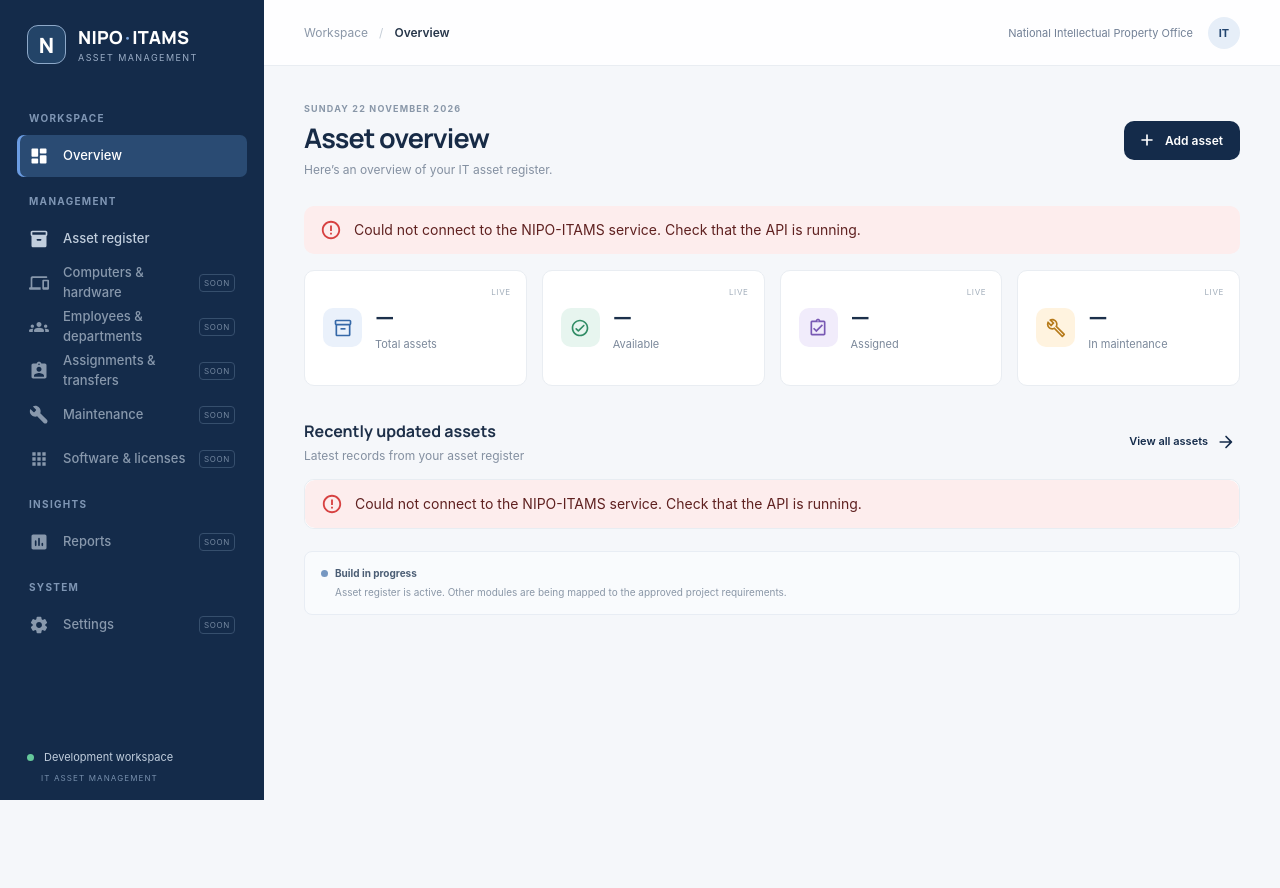
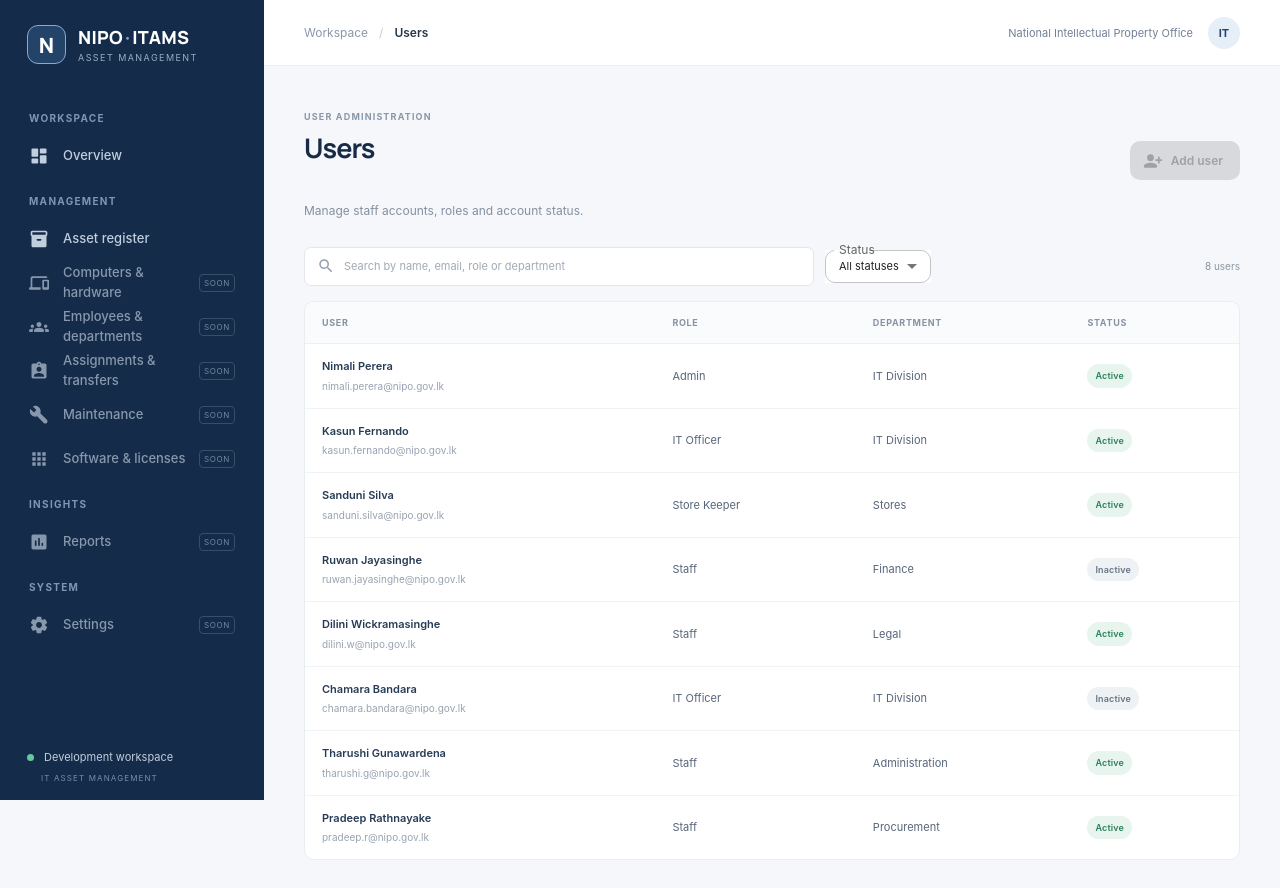
Before and after one commit to MahenBandaraHiggoda/NIPO-ITAMS, a React (Vite) app in the folder frontend/: page /users in a window 1280 px wide. Before the commit this address led to /. Shown: the top 888 px of the page. Before the commit the page ends 800 px from the top, so only its background shows below. Built offline with nearby package versions, Linux system fonts and the light colour scheme; no server answers.

Commit message:
Add user directory page with search and status filter

```diff
--- a/frontend/src/App.jsx
+++ b/frontend/src/App.jsx
@@ -15,6 +15,7 @@ import { useLocation, useNavigate } from 'react-router-dom'
 import DashboardPage from './features/dashboard/DashboardPage.jsx'
 import AssetsPage from './features/assets/AssetsPage.jsx'
 import Login from './pages/auth/Login.jsx' // ADDED
+import UserDirectory from './pages/users/UserDirectory.jsx' // ADDED
 
 const drawerWidth = 264
 const navigation = [
@@ -45,10 +46,10 @@ export default function App() {
     <Box component="main" className="main-area" sx={{ ml: { md: `${drawerWidth}px` } }}>
       <header className="topbar"><Toolbar disableGutters>
         <IconButton onClick={() => setOpen(true)} className="mobile-menu" aria-label="Open navigation"><MenuRoundedIcon /></IconButton>
-        <div className="crumb"><span>Workspace</span><b>/</b>{location.pathname === '/assets' ? 'Asset register' : 'Overview'}</div>
+        <div className="crumb"><span>Workspace</span><b>/</b>{location.pathname === '/assets' ? 'Asset register' : location.pathname === '/users' ? 'Users' : 'Overview'}</div>
         <div className="topbar-right"><span className="topbar-label">National Intellectual Property Office</span><div className="user-avatar">IT</div></div>
       </Toolbar></header>
-      <Box className="page-content"><Routes><Route path="/" element={<DashboardPage />} /><Route path="/assets" element={<AssetsPage />} /><Route path="*" element={<Navigate to="/" replace />} /></Routes></Box>
+      <Box className="page-content"><Routes><Route path="/" element={<DashboardPage />} /><Route path="/assets" element={<AssetsPage />} /><Route path="/users" element={<UserDirectory />} /><Route path="*" element={<Navigate to="/" replace />} /></Routes></Box>
     </Box>
   </Box>
 }
--- /dev/null
+++ b/frontend/src/pages/users/UserDirectory.jsx
@@ -0,0 +1,127 @@
+import { useMemo, useState } from 'react'
+import { Button, MenuItem, TextField } from '@mui/material'
+import PersonAddAlt1RoundedIcon from '@mui/icons-material/PersonAddAlt1Rounded'
+import SearchRoundedIcon from '@mui/icons-material/SearchRounded'
+import PeopleAltRoundedIcon from '@mui/icons-material/PeopleAltRounded'
+
+// TEMPORARY mock data until the backend users API is ready.
+const MOCK_USERS = [
+  { id: 1, name: 'Nimali Perera', email: 'nimali.perera@nipo.gov.lk', role: 'Admin', department: 'IT Division', status: 'active' },
+  { id: 2, name: 'Kasun Fernando', email: 'kasun.fernando@nipo.gov.lk', role: 'IT Officer', department: 'IT Division', status: 'active' },
+  { id: 3, name: 'Sanduni Silva', email: 'sanduni.silva@nipo.gov.lk', role: 'Store Keeper', department: 'Stores', status: 'active' },
+  { id: 4, name: 'Ruwan Jayasinghe', email: 'ruwan.jayasinghe@nipo.gov.lk', role: 'Staff', department: 'Finance', status: 'inactive' },
+  { id: 5, name: 'Dilini Wickramasinghe', email: 'dilini.w@nipo.gov.lk', role: 'Staff', department: 'Legal', status: 'active' },
+  { id: 6, name: 'Chamara Bandara', email: 'chamara.bandara@nipo.gov.lk', role: 'IT Officer', department: 'IT Division', status: 'inactive' },
+  { id: 7, name: 'Tharushi Gunawardena', email: 'tharushi.g@nipo.gov.lk', role: 'Staff', department: 'Administration', status: 'active' },
+  { id: 8, name: 'Pradeep Rathnayake', email: 'pradeep.r@nipo.gov.lk', role: 'Staff', department: 'Procurement', status: 'active' },
+]
+
+export default function UserDirectory() {
+  const [query, setQuery] = useState('')
+  const [status, setStatus] = useState('all')
+
+  const filtered = useMemo(() => {
+    const q = query.trim().toLowerCase()
+    return MOCK_USERS.filter((u) => {
+      const matchesStatus = status === 'all' || u.status === status
+      const matchesQuery =
+        !q ||
+        u.name.toLowerCase().includes(q) ||
+        u.email.toLowerCase().includes(q) ||
+        u.role.toLowerCase().includes(q) ||
+        u.department.toLowerCase().includes(q)
+      return matchesStatus && matchesQuery
+    })
+  }, [query, status])
+
+  return (
+    <>
+      <div className="page-heading">
+        <div>
+          <span className="eyebrow">USER ADMINISTRATION</span>
+          <h4>Users</h4>
+          <p>Manage staff accounts, roles and account status.</p>
+        </div>
+        <Button variant="contained" startIcon={<PersonAddAlt1RoundedIcon />} disabled>
+          Add user
+        </Button>
+      </div>
+
+      <div className="toolbar">
+        <div className="search-form">
+          <SearchRoundedIcon />
+          <input
+            type="search"
+            placeholder="Search by name, email, role or department"
+            aria-label="Search users"
+            value={query}
+            onChange={(e) => setQuery(e.target.value)}
+          />
+        </div>
+        <TextField
+          select
+          size="small"
+          label="Status"
+          value={status}
+          onChange={(e) => setStatus(e.target.value)}
+          className="status-filter"
+        >
+          <MenuItem value="all">All statuses</MenuItem>
+          <MenuItem value="active">Active</MenuItem>
+          <MenuItem value="inactive">Inactive</MenuItem>
+        </TextField>
+        <span className="result-count">
+          {filtered.length} {filtered.length === 1 ? 'user' : 'users'}
+        </span>
+      </div>
+
+      <div className="table-paper">
+        {filtered.length === 0 ? (
+          <div className="empty-state">
+            <div className="empty-icon">
+              <PeopleAltRoundedIcon />
+            </div>
+            <h6>No users found</h6>
+            <p>Try a different search term or status filter.</p>
+            <Button
+              onClick={() => {
+                setQuery('')
+                setStatus('all')
+              }}
+            >
+              Clear filters
+            </Button>
+          </div>
+        ) : (
+          <div className="table-scroll">
+            <table className="data-table">
+              <thead>
+                <tr>
+                  <th>USER</th>
+                  <th>ROLE</th>
+                  <th>DEPARTMENT</th>
+                  <th>STATUS</th>
+                </tr>
+              </thead>
+              <tbody>
+                {filtered.map((u) => (
+                  <tr key={u.id}>
+                    <td>
+                      <strong>{u.name}</strong>
+                      <small>{u.email}</small>
+                    </td>
+                    <td>{u.role}</td>
+                    <td>{u.department}</td>
+                    <td>
+                      <span className={`status-pill ${u.status}`}>{u.status}</span>
+                    </td>
+                  </tr>
+                ))}
+              </tbody>
+            </table>
+          </div>
+        )}
+      </div>
+    </>
+  )
+}
```
